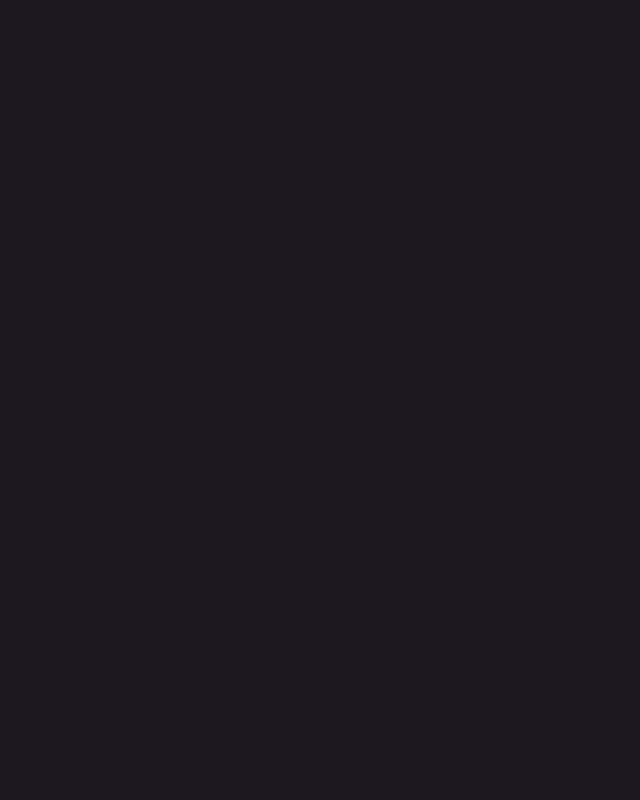
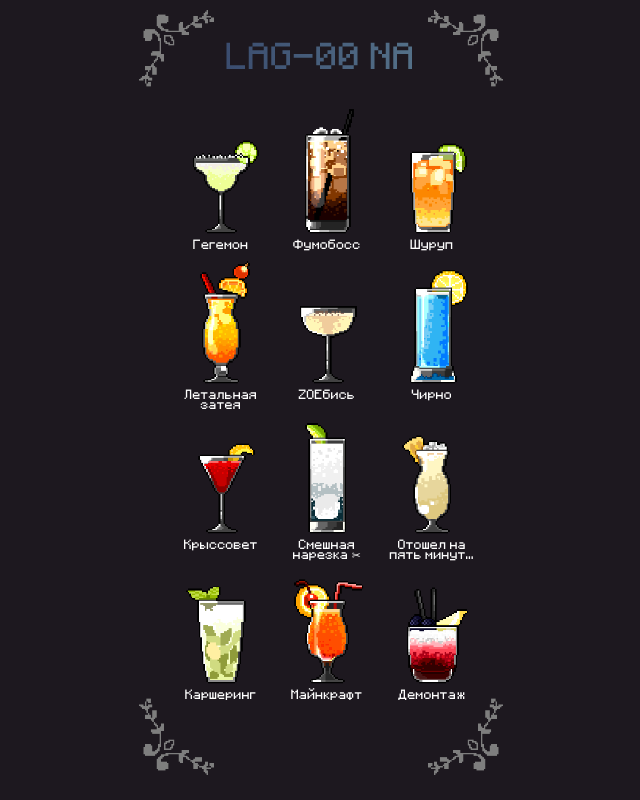
Before and after one commit to SIyfox/bartender, a React (Create React App) app: page / in a window 1280 px wide. Before the commit this address had no page. Shown: the whole page, without its empty margins (319-959 px from the left). Built offline with nearby package versions, Linux system fonts and the light colour scheme.

Commit message:
setup gh-pages

```diff
--- a/package.json
+++ b/package.json
@@ -2,7 +2,7 @@
   "name": "client",
   "version": "0.1.0",
   "private": true,
-  "homepage": "https://github.com/SIyfox/bartender/menu",
+  "homepage": "https://github.com/SIyfox/#/bartender/",
   "dependencies": {
     "@testing-library/jest-dom": "^5.16.5",
     "@testing-library/react": "^13.3.0",
--- a/src/App.js
+++ b/src/App.js
@@ -1,14 +1,20 @@
 import React from "react";
-import {BrowserRouter} from 'react-router-dom'
+
 import AppRouter from "./components/AppRouter";
-import { HashRouter } from 'react-router-dom';
+import { BrowserRouter, Routes, Route, HashRouter } from "react-router-dom";
+
+import BartenderHomePage from "./pages/BartenderMenuPage";
+import BartenderOrderPage from "./pages/BartenderOrderPage"
 function App() {
 
     return (
       <div className='app_wrapper' >
           <HashRouter>
-                  <AppRouter/>
-          </HashRouter>
+            <Routes>
+                <Route path="/" element={<BartenderHomePage />} />
+                <Route path="/orders" element={<BartenderOrderPage />} />
+            </Routes>
+        </HashRouter>
       </div>
   );
 }
```
